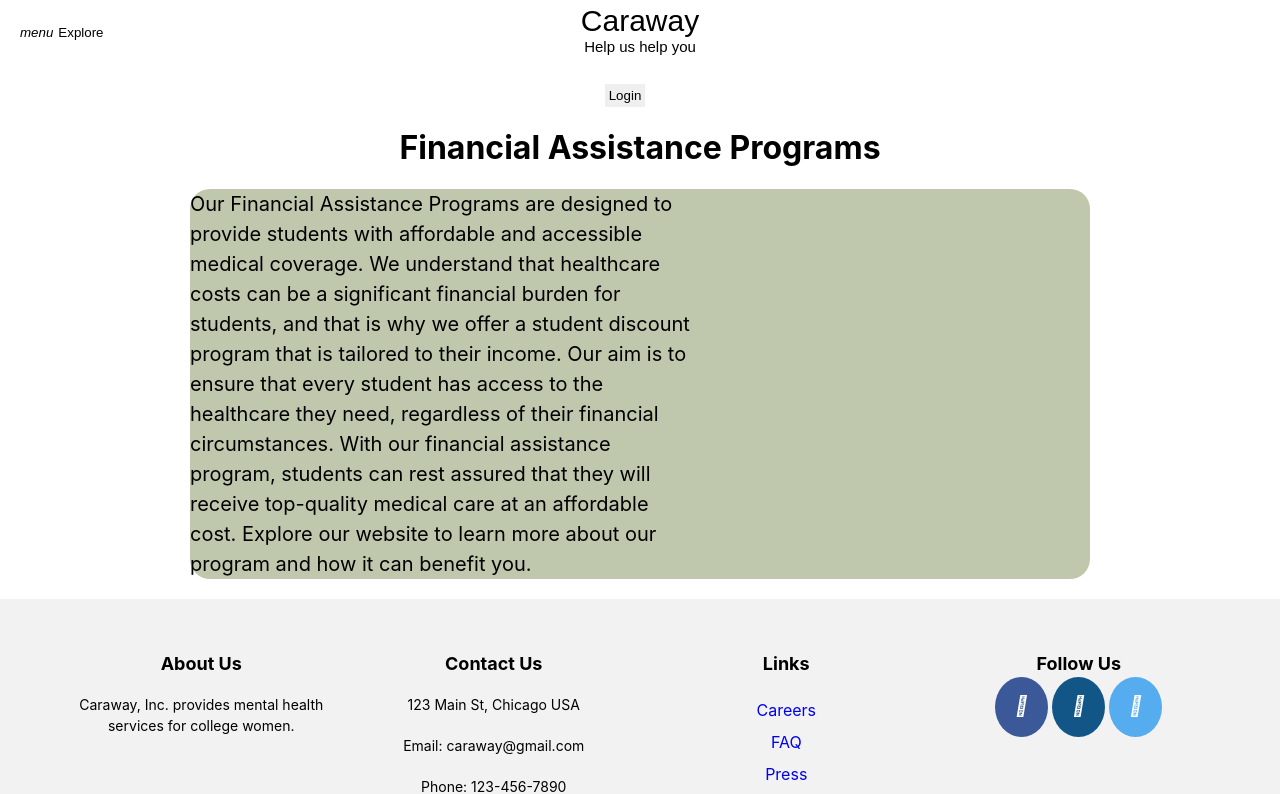
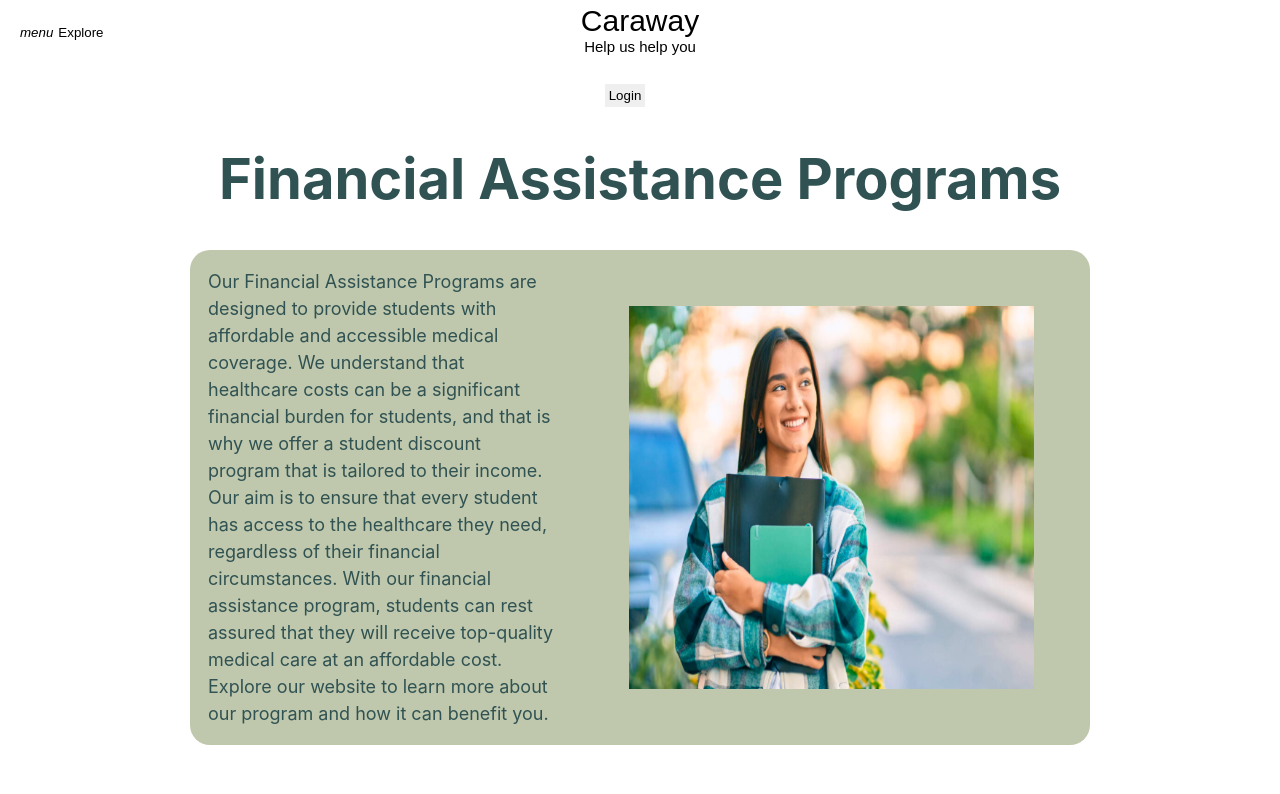
Before and after one commit to adamaripici/projectCode, a React (Create React App) app in the folder react/caraway-app/: page /financial-assistance in a window 1280 px wide. Shown: the top 794 px of the page. Built offline with nearby package versions, Linux system fonts and the light colour scheme.

Commit message:
-added image and description

```diff
--- a/react/caraway-app/src/FinancialAssistance.css
+++ b/react/caraway-app/src/FinancialAssistance.css
@@ -1,3 +1,17 @@
+.FinancialAssistance {
+
+    flex-wrap: wrap; /* Allow items to wrap to the next line if there is not enough space */
+    padding-bottom: 2em;
+    color: #305252;
+    font-size: 28px;
+}
+
+
+
+.project-title {
+    flex-basis: 100%; /* Set the width of the title to 100% of the available space */
+}
+
 .about-financial{
     border-radius: 20px;
     background-color: #BFC8AD;
@@ -5,10 +19,54 @@
 
     /* align-items: center; */
     margin-left: auto; margin-right: auto;
+    display : flex;
+    flex-direction : row ;
+
+    flex-basis: 100%; /* Set the width of the about section to 100% of the available space */
+
+
+
 }
 
 .financial-text {
-    font-size: 20px;
+    color: #305252;
+    /* font-size: 16px; */
     text-align: left;
     max-width: 500px;
+    flex-grow: 1; /* Allow the text to grow to fill the available space */
+    margin: 0; /* Remove default margin */
+    padding: 1em; /* Add padding for better readability */
 }
+
+
+@media (min-width: 768px) {
+    .financial-text {
+      font-size: 16px;
+
+    }
+  }
+
+  @media (min-width: 1024px) {
+    .financial-text {
+      font-size: 17px;
+
+    }
+  }
+
+  @media (min-width: 1280px) {
+    .financial-text {
+      font-size: 18px;
+
+    }
+  }
+
+
+.financial-student {
+    max-width: 100%;
+    max-height: 100%;
+    width: 45%;
+    padding: 2em; /* Add padding for better readability */
+    /* height: 80%; */
+    margin: 0; /* Remove default margin */
+
+}
--- a/react/caraway-app/src/FinancialAssistance.js
+++ b/react/caraway-app/src/FinancialAssistance.js
@@ -1,12 +1,18 @@
 import * as React from "react";
 import "./FinancialAssistance.css";
+
+let student = require('./images/financial-student.png');
 
 export default function FinancialAssistance() {
   return (
     <div className="FinancialAssistance">
-      <h1 className="project-title"><a >Financial Assistance Programs</a></h1>
+      <h1 className="project-title">Financial Assistance Programs</h1>
       <div className="about-financial">
             <p className="financial-text">Our Financial Assistance Programs are designed to provide students with affordable and accessible medical coverage. We understand that healthcare costs can be a significant financial burden for students, and that is why we offer a student discount program that is tailored to their income. Our aim is to ensure that every student has access to the healthcare they need, regardless of their financial circumstances. With our financial assistance program, students can rest assured that they will receive top-quality medical care at an affordable cost. Explore our website to learn more about our program and how it can benefit you.</p>
+            <img className = "financial-student" src={student} alt="student" />
+      </div>
+      <div className="programs-to-explore">
+        <h1 className="project-title">Programs To Explore</h1>
       </div>
     </div>
   );
```
Also changed, not shown: react/caraway-app/src/images/financial-student.png (added).
